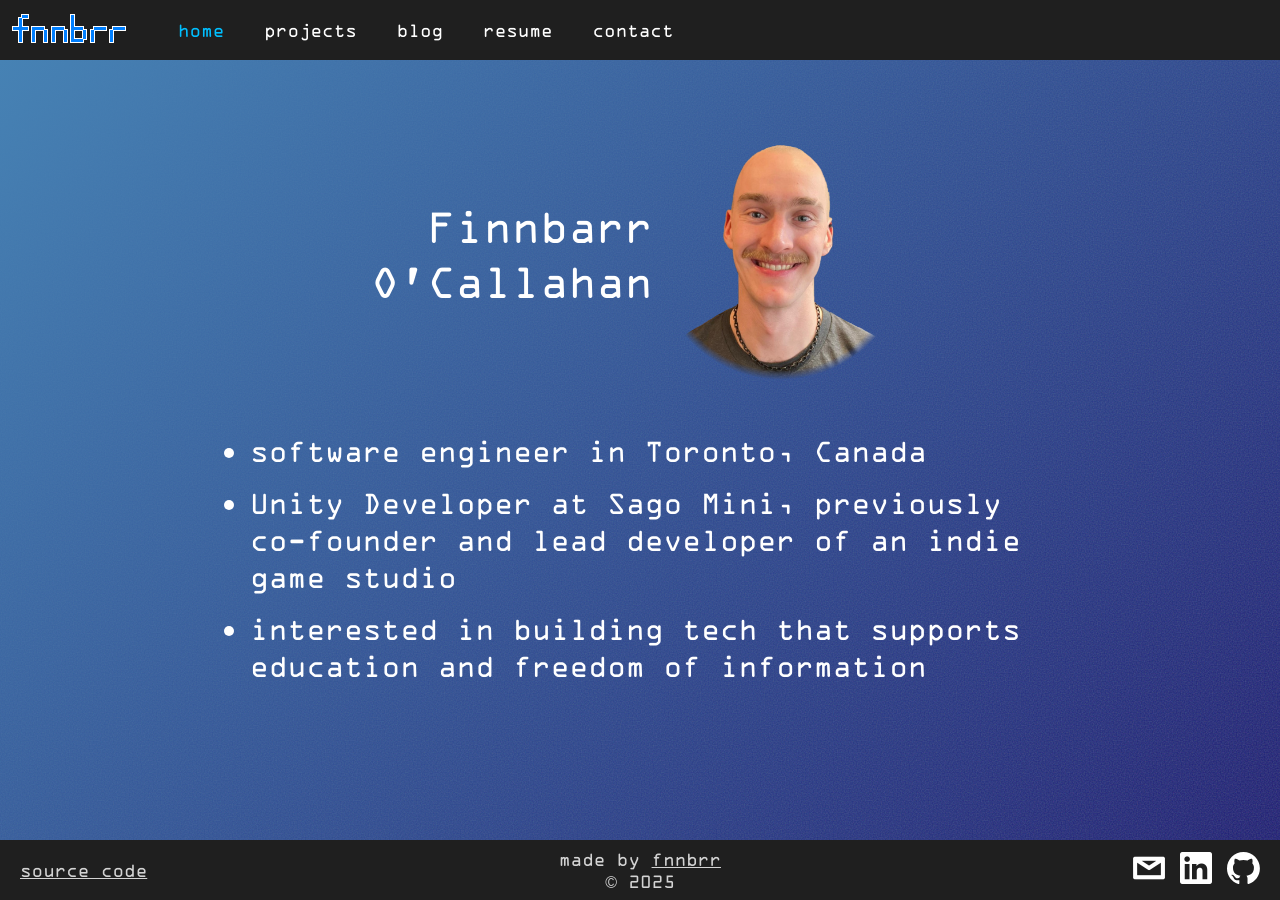
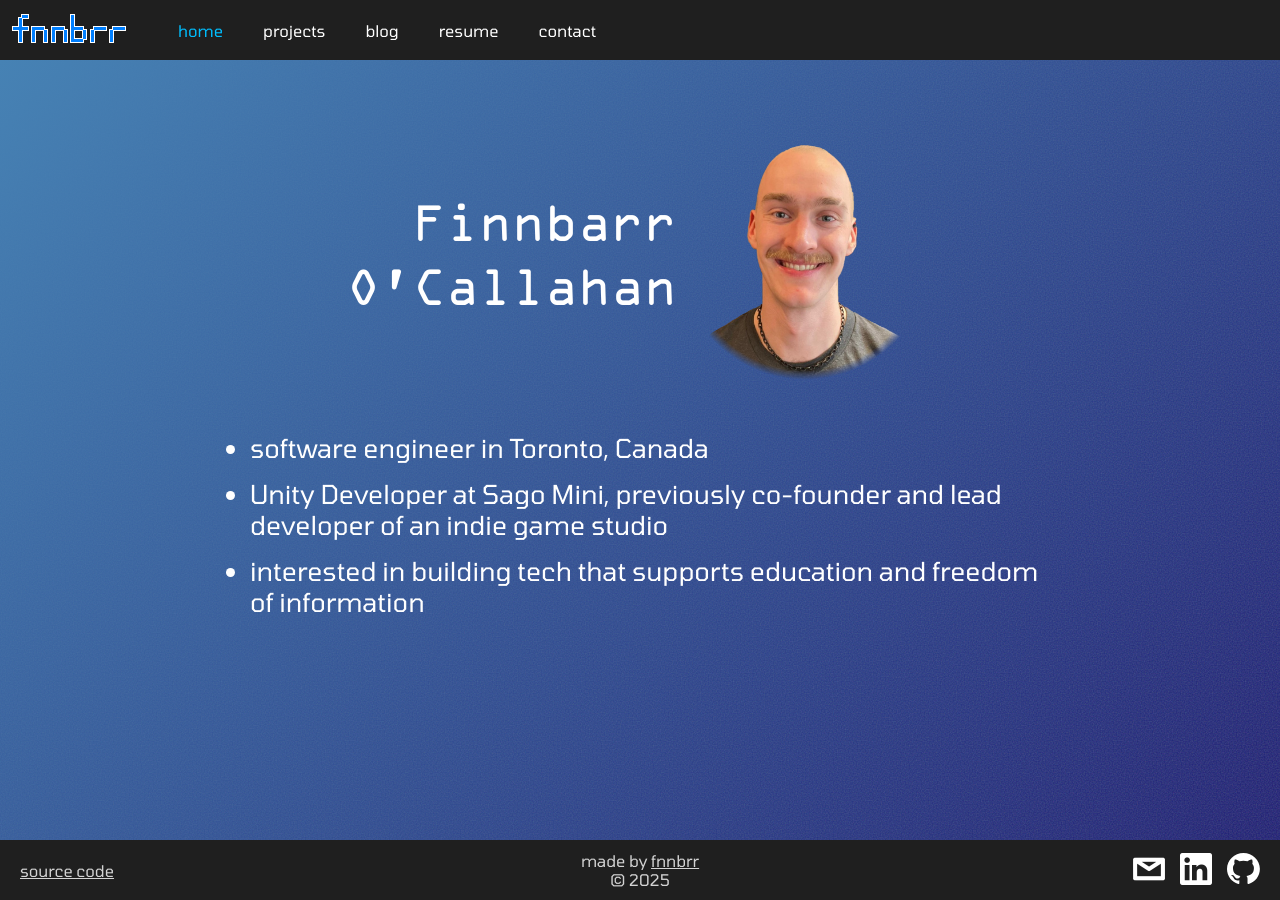
Before and after one commit to fnnbrr/personal-site, a Next.js app: page / in a window 1280 px wide. Built offline with nearby package versions, Linux system fonts and the light colour scheme.

Commit message:
Added more readable body text font

```diff
--- a/src/Blogs.css
+++ b/src/Blogs.css
@@ -12,7 +12,6 @@
   }
 
   & h2 {
-    font-family: "Lucida Console", Monaco, monospace;
     font-size: x-large;
     margin-top: 1.75em;
     margin-bottom: 1.75em;
@@ -22,8 +21,7 @@
   & p,
   & a,
   & li {
-    font-family: "Lucida Console", Monaco, monospace;
-    font-size: medium;
+    font-size: large;
     line-height: 1.5;
     word-wrap: break-word;
     text-align: start;
--- a/src/Root.css
+++ b/src/Root.css
@@ -1,8 +1,11 @@
 @font-face {
   font-family: "OCR-A";
   src: url("/OCRA.ttf") format("truetype");
-  font-weight: normal;
-  font-style: normal;
+}
+
+@font-face {
+  font-family: "Tomorrow-Regular";
+  src: url("/Tomorrow-Regular.ttf") format("truetype");
 }
 
 :root {
@@ -13,12 +16,22 @@ body {
   margin: 0;
 }
 
+h1,
+h2,
+h3,
+h4,
+h5,
+h6 {
+  font-family: "OCR-A", sans-serif;
+  font-weight: 400;
+}
+
 text,
 p,
 a,
 li,
 span {
-  font-family: "OCR-A", sans-serif;
+  font-family: "Tomorrow-Regular", sans-serif;
 }
 
 .Root {
--- a/src/app/contact/page.tsx
+++ b/src/app/contact/page.tsx
@@ -7,7 +7,7 @@ export default function Contact() {
     <div className={`Root-header ${styles.Contact}`}>
       <br />
       <br />
-      <p>say hi!</p>
+      <h2>say hi!</h2>
       <ul>
         <li>
           email me at{" "}
--- a/src/app/page.tsx
+++ b/src/app/page.tsx
@@ -7,11 +7,11 @@ export default function Home() {
   return (
     <div className={"Root-header Home"}>
       <div className={"heading"}>
-        <p>
+        <h3>
           Finnbarr
           <br />
           O&apos;Callahan
-        </p>
+        </h3>
         <img src={headshot.src} className={"headshot"} alt={"headshot"} />
       </div>
       <ul>
```
Also changed, not shown: public/Tomorrow-Regular.ttf (added).
